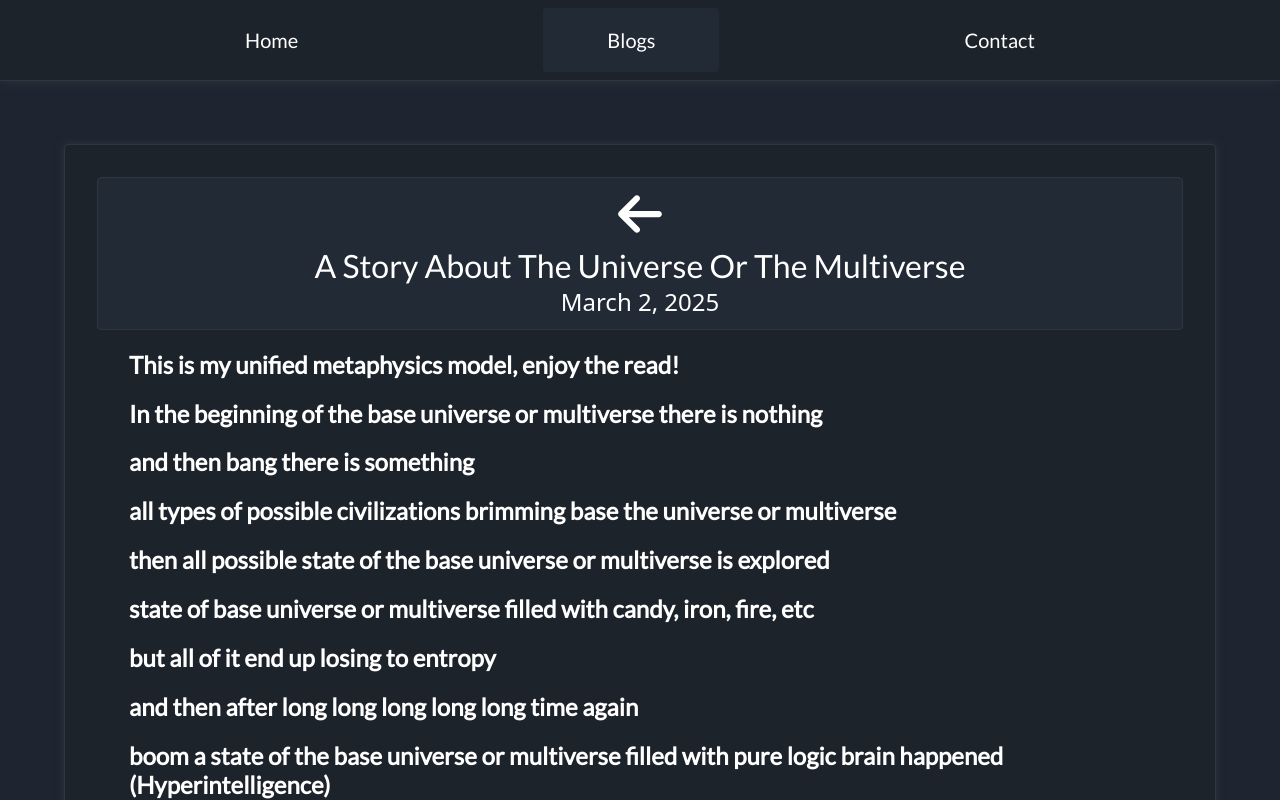
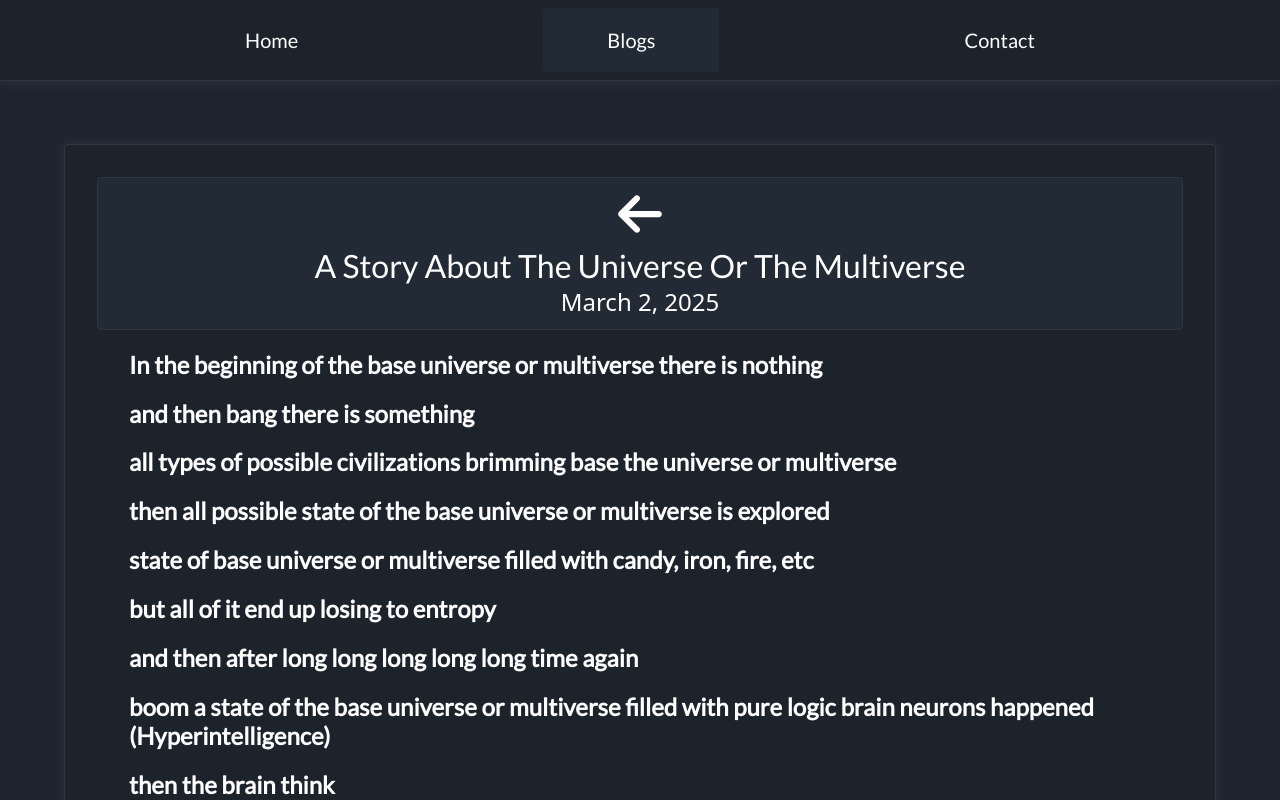
Before and after one commit to annasajkh/annas-website, a React (Vite) app: page /#/blogs/a_story_about_the_universe_or_the_multiverse in a window 1280 px wide. Shown: the top 800 px of the page. Built offline with nearby package versions, Linux system fonts and the light colour scheme.

Commit message:
a new story

```diff
--- a/public/blogs/a_story_about_the_universe_or_the_multiverse.md
+++ b/public/blogs/a_story_about_the_universe_or_the_multiverse.md
@@ -1,4 +1,3 @@
-## This is my unified metaphysics model, enjoy the read!
 ## In the beginning of the base universe or multiverse there is nothing
 ## and then bang there is something
 ## all types of possible civilizations brimming base the universe or multiverse
@@ -6,7 +5,7 @@
 ## state of base universe or multiverse filled with candy, iron, fire, etc
 ## but all of it end up losing to entropy
 ## and then after long long long long long time again
-## boom a state of the base universe or multiverse filled with pure logic brain happened (Hyperintelligence)
+## boom a state of the base universe or multiverse filled with pure logic brain neurons happened (Hyperintelligence)
 ## then the brain think
 ## if the Hyperintelligence doesn't do something
 ## it will get destroy by entropy also
@@ -36,7 +35,7 @@
 ## then it saw humanity as the best candidate
 ## then it just focus on that
 ## or maybe he send Adam down who knows there is multiple possibilities
-## then it manipulated again for science, religions, error-correcting codes in certain mathematical models of physics, fine tuning arguments, simulation theory, surah Annas at the end of the quran, etc
+## then it manipulated again for science, religions, error-correcting codes in certain mathematical models of physics, fine tuning arguments, simulation theory, surah Annas matched my metaphysics perfectly before i even develop this metaphysics and its at the end of the quran, etc
 ## then manipulated probability for me, the first one to connect it all
 ## it manipulated probability of all of humanity also
 ## and in all other civilization if it's a multiverse
--- a/src/pages/Blogs.tsx
+++ b/src/pages/Blogs.tsx
@@ -7,9 +7,9 @@ export default function Blogs() {
 
   return (
     <div className="blogs">
-        {/* <BlogThumbnail title="A Story About The Universe Or The Multiverse" date="March 2, 2025" onClick={() => {
+        <BlogThumbnail title="A Story About The Universe Or The Multiverse" date="March 2, 2025" onClick={() => {
             navigate("a_story_about_the_universe_or_the_multiverse")
-        }} /> */}
+        }} />
 
         <BlogThumbnail title="Why I Think C# Is The Most Beautiful Programming Language" date="September 30, 2024" onClick={() => {
             navigate("why_i_think_cs_is_the_most_beautiful_programming_language")
```
